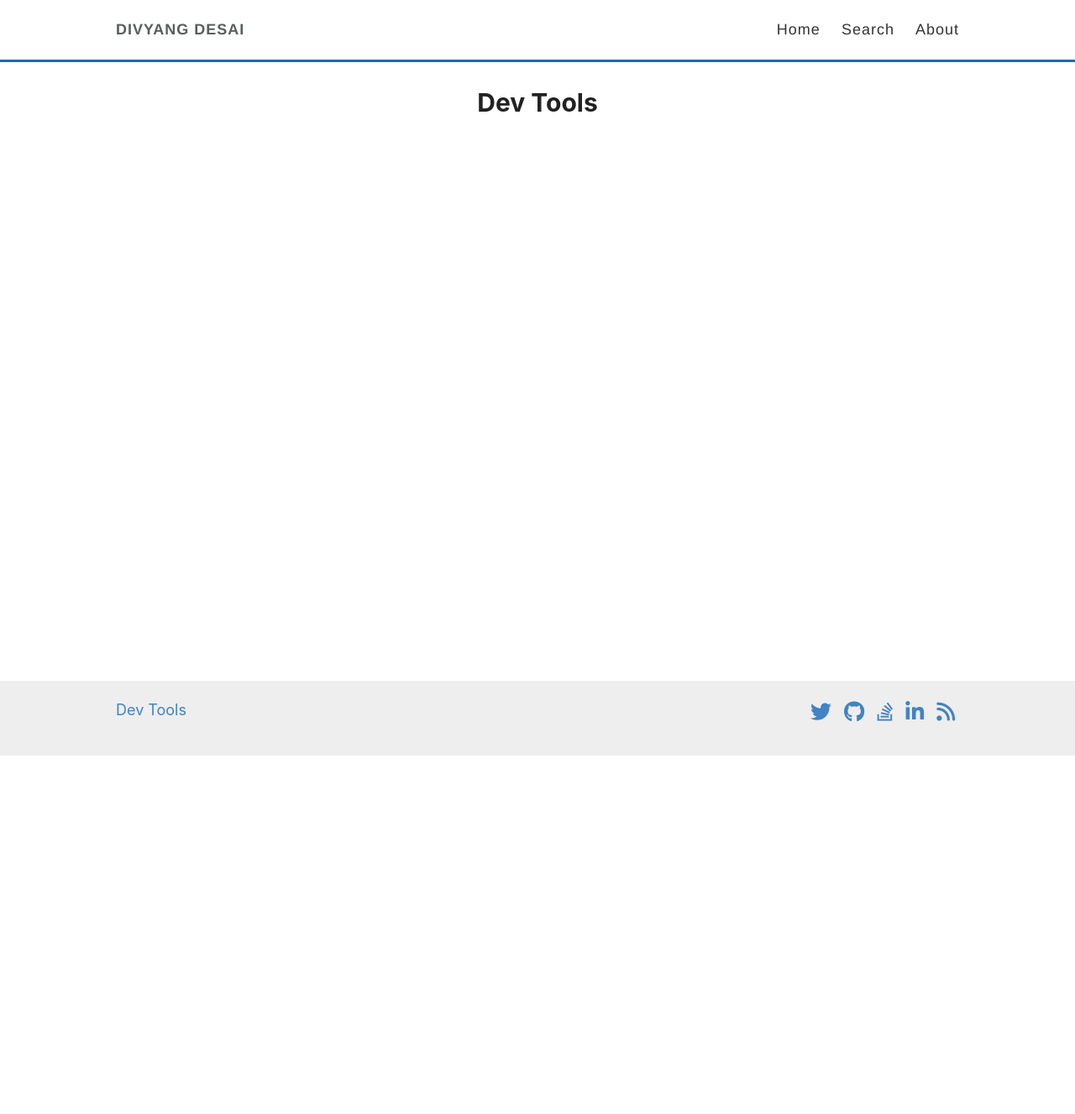
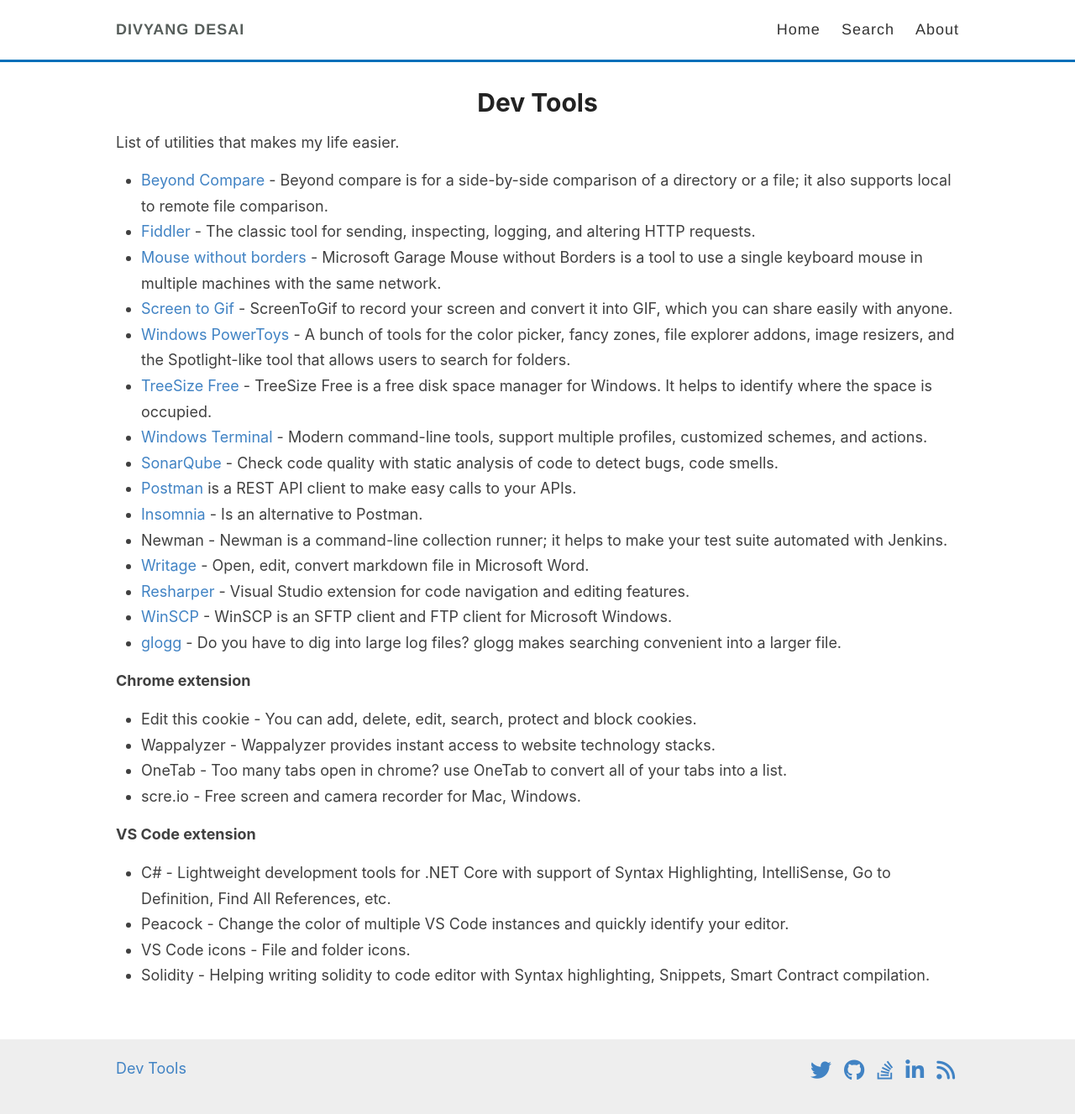
Before and after one commit to divyang-desai/divyang-desai.github.io, a Jekyll site: the page built from _pages/devtools.md, in a window 1280 px wide. Shown: the whole page at 84% size. Built offline with Jekyll 4.4.1, drawn with Linux system fonts in a browser that asks for light colours; nearby versions of some CDN libraries; before the commit the page ends 900 px from its top, so only the background shows below that.

Commit message:
- Added devtool list - Modified about me file

```diff
--- a/_pages/devtools.md
+++ b/_pages/devtools.md
@@ -3,3 +3,35 @@
 title: Dev Tools
 permalink: /devtools/
 ---
+
+List of utilities that makes my life easier.
+
+- [Beyond Compare](https://www.scootersoftware.com) - Beyond compare is for a side-by-side comparison of a directory or a file; it also supports local to remote file comparison.
+- [Fiddler](https://www.telerik.com/fiddler) - The classic tool for sending, inspecting, logging, and altering HTTP requests.
+- [Mouse without borders](https://www.microsoft.com/en-us/download/details.aspx?id=35460&) - Microsoft Garage Mouse without Borders is a tool to use a single keyboard mouse in multiple machines with the same network.
+- [Screen to Gif](https://www.screentogif.com) - ScreenToGif to record your screen and convert it into GIF, which you can share easily with anyone.
+- [Windows PowerToys](https://docs.microsoft.com/en-us/windows/powertoys) - A bunch of tools for the color picker, fancy zones, file explorer addons, image resizers, and the Spotlight-like tool that allows users to search for folders.
+- [TreeSize Free](https://www.jam-software.com/treesize_free) - TreeSize Free is a free disk space manager for Windows. It helps to identify where the space is occupied.
+- [Windows Terminal](https://www.microsoft.com/en-us/p/windows-terminal/9n0dx20hk701) - Modern command-line tools, support multiple profiles, customized schemes, and actions.
+- [SonarQube](https://www.sonarqube.org) - Check code quality with static analysis of code to detect bugs, code smells.
+- [Postman](https://www.postman.com) is a REST API client to make easy calls to your APIs.
+- [Insomnia](https://insomnia.rest) - Is an alternative to Postman.
+- Newman - Newman is a command-line collection runner; it helps to make your test suite automated with Jenkins.
+- [Writage](https://www.writage.com) - Open, edit, convert markdown file in Microsoft Word.
+- [Resharper](https://www.jetbrains.com/resharper) - Visual Studio extension for code navigation and editing features.
+- [WinSCP](https://winscp.net) - WinSCP is an SFTP client and FTP client for Microsoft Windows.
+- [glogg](https://glogg.bonnefon.org) - Do you have to dig into large log files? glogg makes searching convenient into a larger file.
+
+**Chrome extension**
+
+- Edit this cookie - You can add, delete, edit, search, protect and block cookies.
+- Wappalyzer - Wappalyzer provides instant access to website technology stacks.
+- OneTab - Too many tabs open in chrome?  use OneTab to convert all of your tabs into a list.
+- scre.io - Free screen and camera recorder for Mac, Windows.
+
+**VS Code extension**
+
+- C# - Lightweight development tools for .NET Core with support of Syntax Highlighting, IntelliSense, Go to Definition, Find All References, etc.
+- Peacock - Change the color of multiple VS Code instances and quickly identify your editor.
+- VS Code icons - File and folder icons.
+- Solidity - Helping writing solidity to code editor with Syntax highlighting, Snippets, Smart Contract compilation.
```
Also changed, not shown: _pages/about.md (+2 -2 lines).
